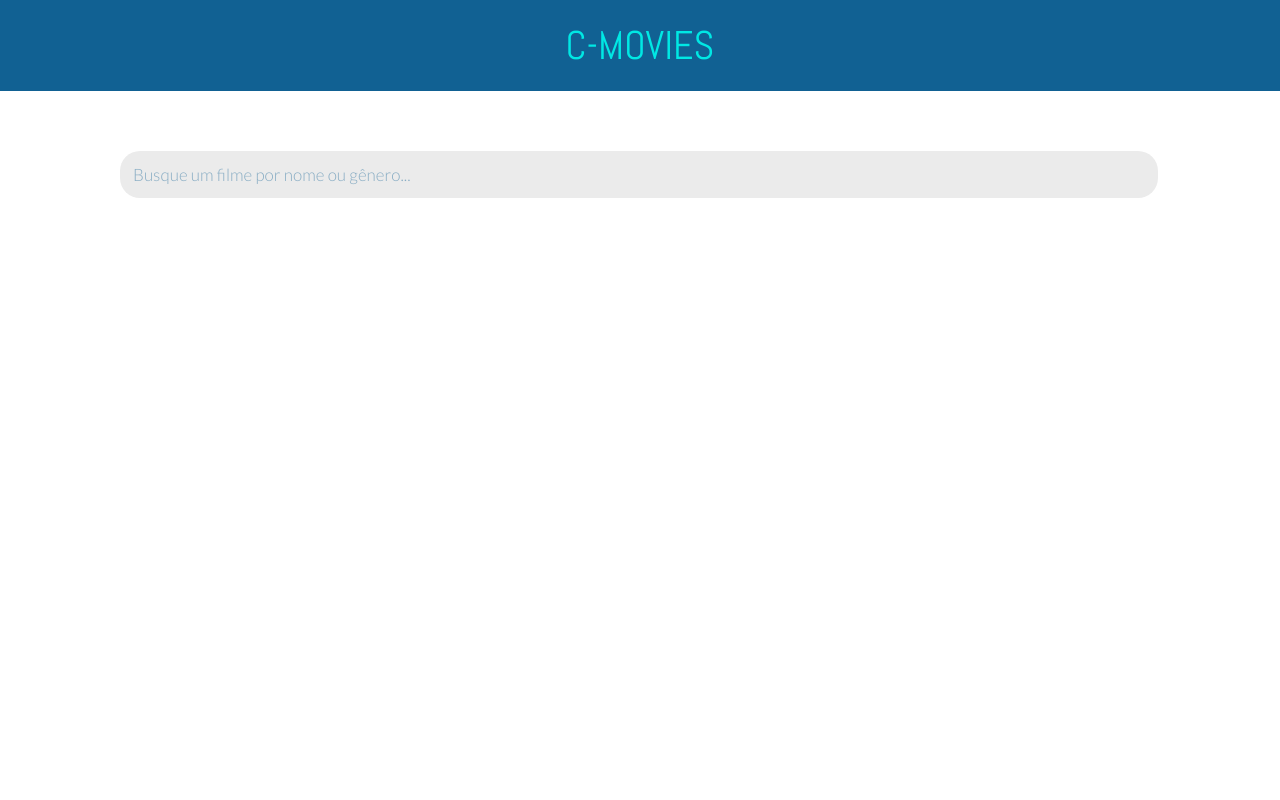
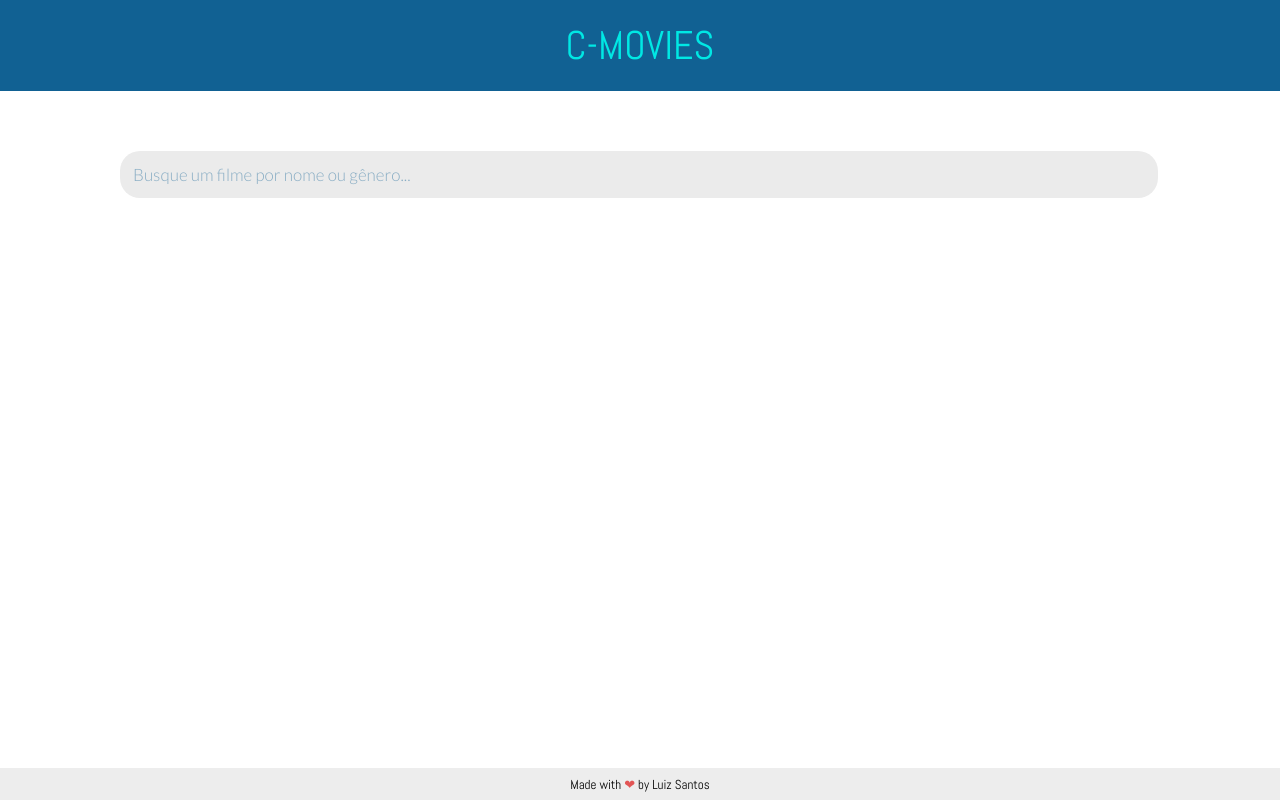
Before and after one commit to santosluiz/C-Movies, a React (Create React App) app: page / in a window 1280 px wide. Built offline with nearby package versions, Linux system fonts and the light colour scheme.

Commit message:
Adding footer

```diff
--- a/src/App.js
+++ b/src/App.js
@@ -1,22 +1,29 @@
 import React, { Component } from 'react';
 import Header from './components/Header';
+import Footer from './components/Footer';
 import styled from 'styled-components';
 import Main from './Main';
 
+const Wrapper = styled.div`
+  position: relative;
+  min-height: 100vh;
+`
 const Container = styled.div`
   width: 100%;
   max-width: 1100px;
   margin: 0 auto;
+  padding-bottom: 2.5rem;
 `
 class App extends Component{
   render(){
     return (
-      <div>
+      <Wrapper>
         <Header />
         <Container>
           <Main />
         </Container>
-      </div>
+        <Footer />
+      </Wrapper>
     );
   }
 }
--- /dev/null
+++ b/src/components/Footer/index.jsx
@@ -0,0 +1,23 @@
+import React from "react";
+import styled from 'styled-components';
+import '../../assets/css/navLink.css';
+
+const FooterBox = styled.div`
+  position: absolute;
+  bottom: 0;
+  width: 100%;
+  height: 2rem;
+  font-size: 13px;
+  background: #ebebebe0;
+  display: flex;
+  justify-content: center;
+  align-items: center;
+`
+
+const Footer = () => (
+  <FooterBox>
+    <p>Made with <span style={{color:'#e25555'}}>❤ </span> by Luiz Santos</p>
+  </FooterBox>
+);
+
+export default Footer;
```
